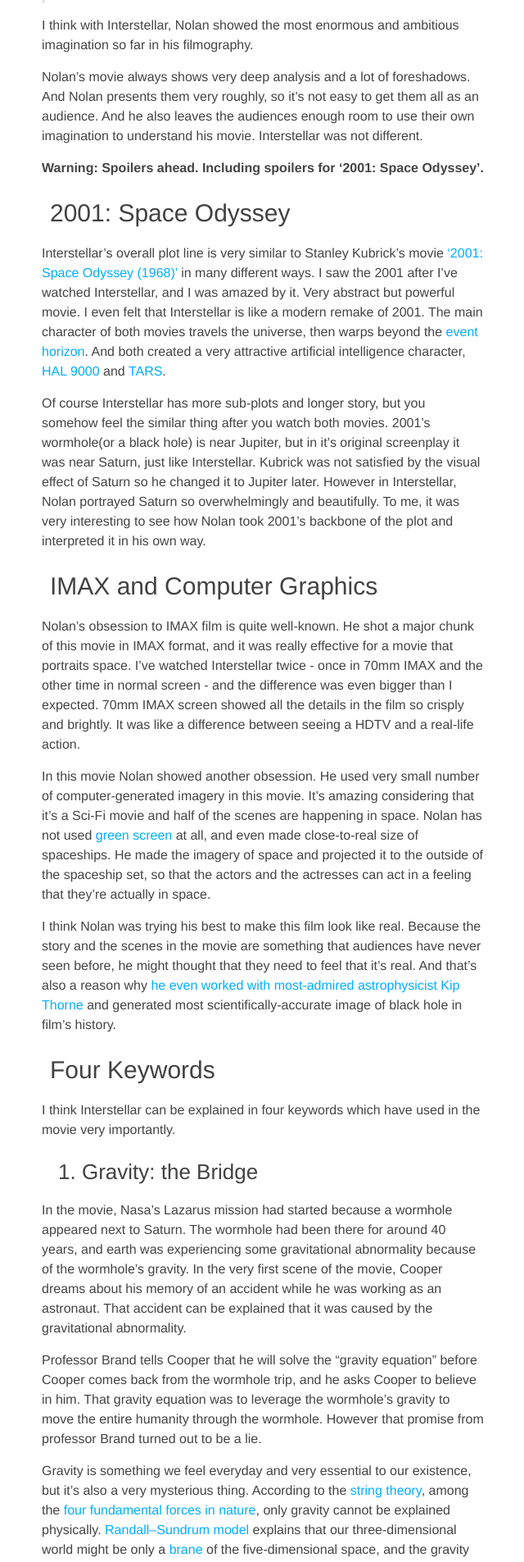
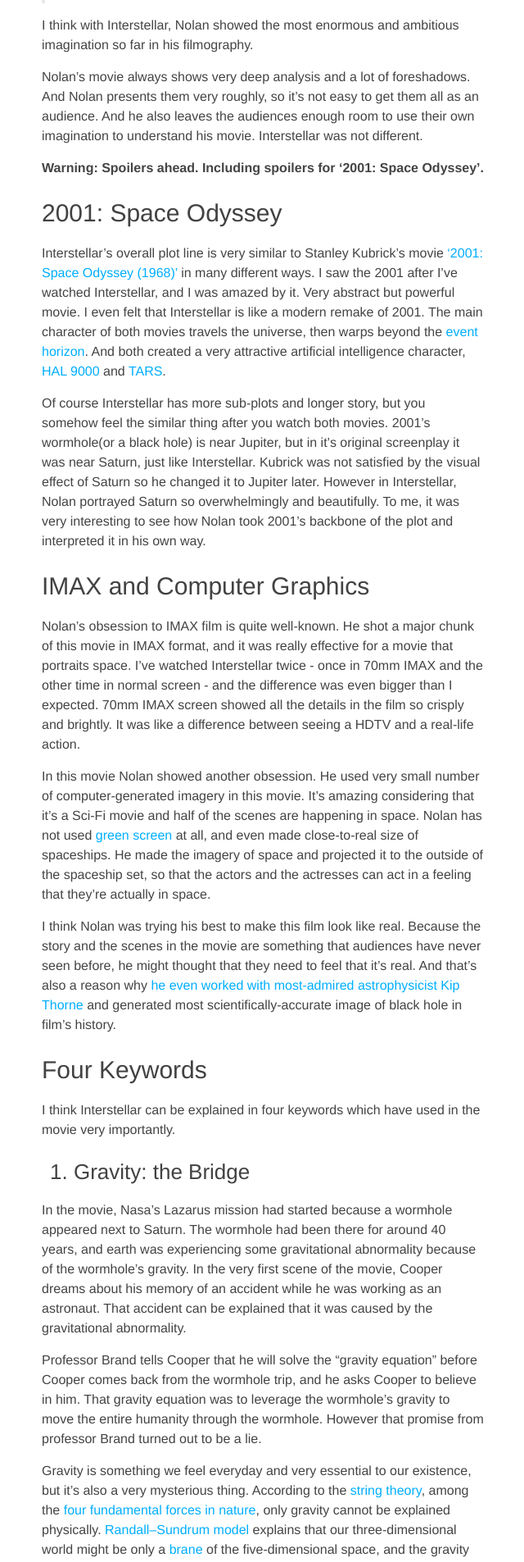
Before and after one commit to seanchoe/blog, a Jekyll site: the page built from index.html, in a window 1280 px wide. Shown: the part 1677-3582 px from the top of the page at 82% size, without its empty margins (319-959 px from the left). Built offline with Jekyll 4.4.1, drawn with Linux system fonts in a browser that asks for light colours; the list of posts is cut into pages by our own code.

Commit message:
Adjusted headline css paddings

```diff
--- a/_sass/_layout.scss
+++ b/_sass/_layout.scss
@@ -223,21 +223,19 @@
 
     h2 {
         font-size: 30px;
-        padding-left: 10px;
 
         @include media-query($on-laptop) {
             font-size: 26px;
-            padding-left: 5px;
         }
     }
 
     h3 {
         font-size: 26px;
-        padding-left: 20px;
+        padding-left: 10px;
 
         @include media-query($on-laptop) {
             font-size: 24px;
-            padding-left: 10px;
+            padding-left: 5px;
         }
     }
 
```
